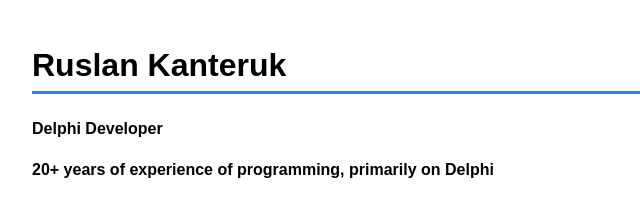
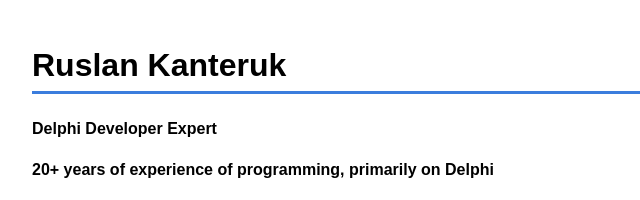
Before and after one commit to kanteruk/kanteruk.github.io, a plain HTML site: page index.html in a window 1280 px wide. Shown: the top 200 px of the page, 158-798 px from the left. Drawn offline with Linux system fonts and the light colour scheme.

Commit message:
Update index.html

```diff
--- a/index.html
+++ b/index.html
@@ -2,7 +2,7 @@
 <html lang="en">
 <head>
   <meta charset="UTF-8">
-  <title>Ruslan Kanteruk - Delphi Developer</title>
+  <title>Ruslan Kanteruk - Delphi Developer Expert</title>
   <meta name="viewport" content="width=device-width, initial-scale=1">
   <style>
     body { font-family: Arial, sans-serif; max-width: 900px; margin: 40px auto; padding: 0 16px; line-height: 1.6; }
@@ -74,7 +74,7 @@
 <body>
 
 <h1>Ruslan Kanteruk</h1>
-<p><strong>Delphi Developer</strong></p>
+<p><strong>Delphi Developer Expert</strong></p>
 <p><strong>20+ years of experience of programming, primarily on Delphi</strong></p>
 
 <h2>Profile</h2>
```
